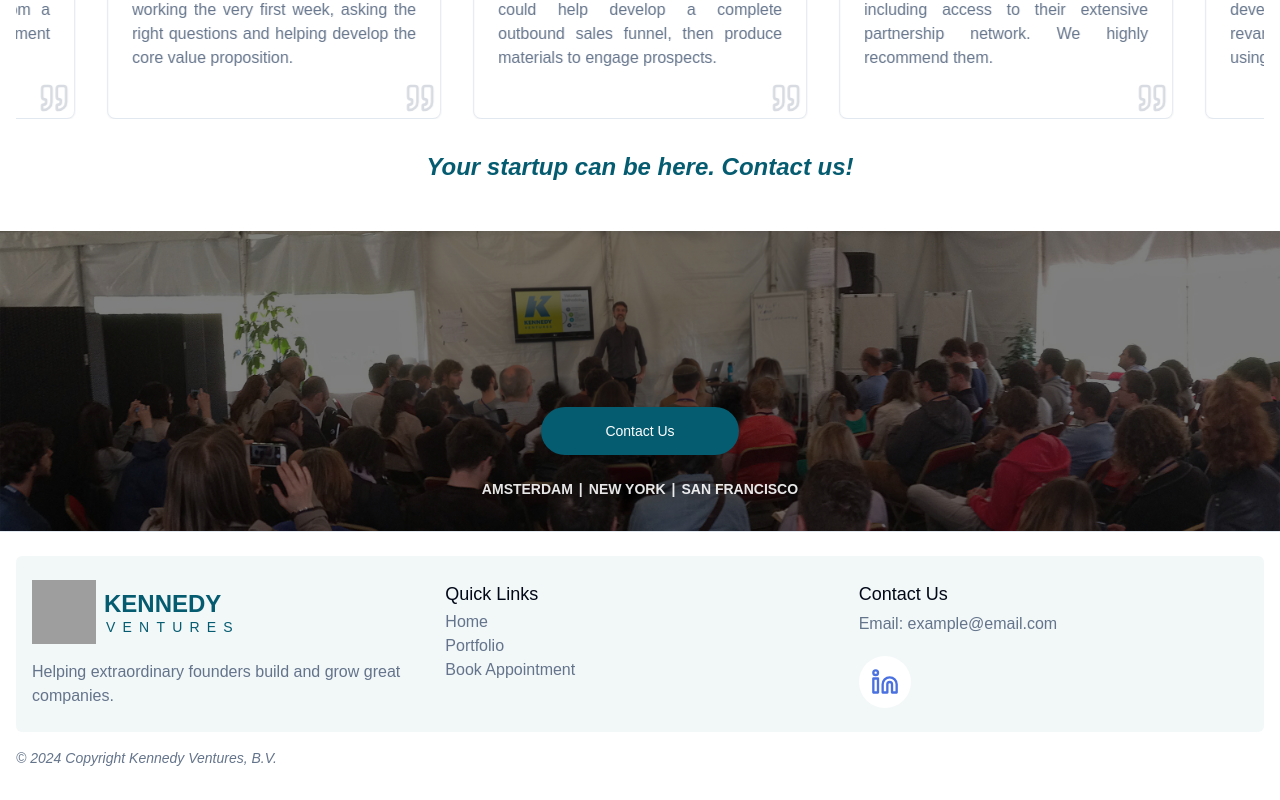
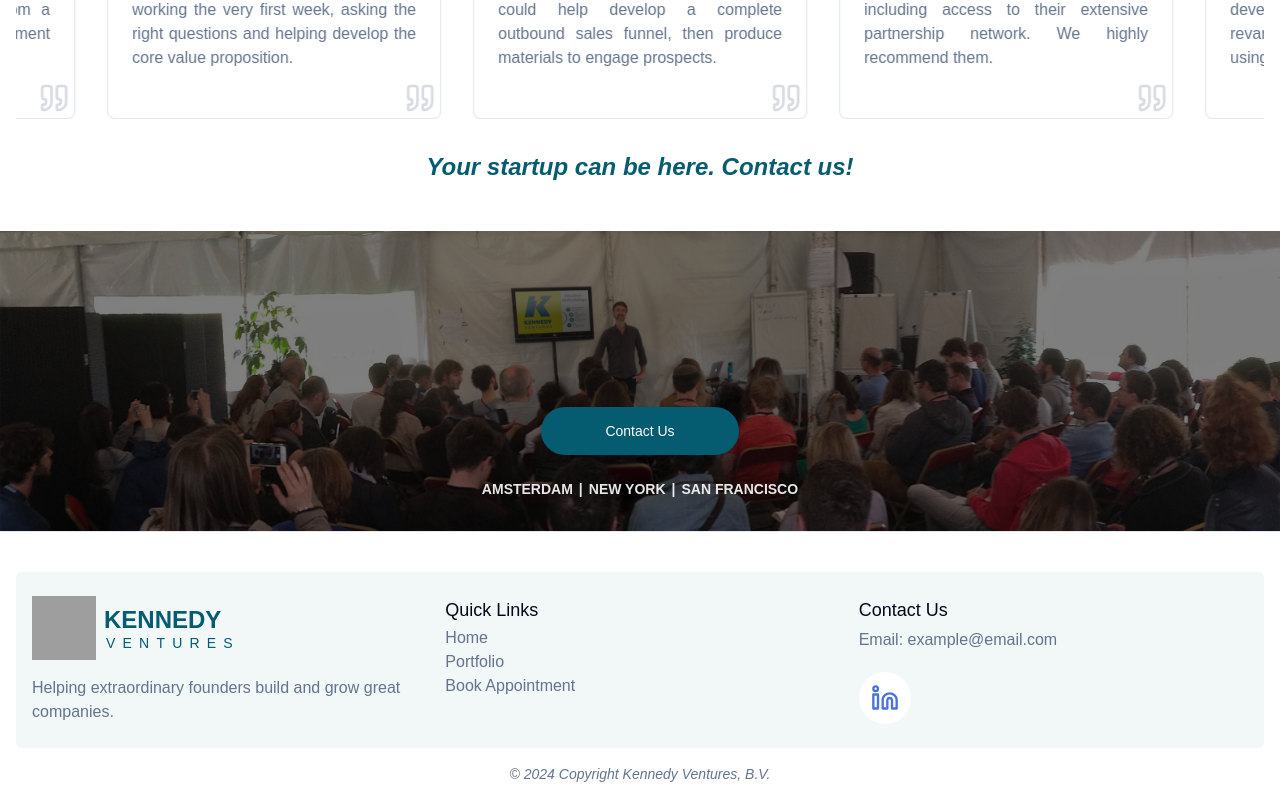
Before and after one commit to imfarhat/Kennedy-Ventures, a Next.js app: page / in a window 1280 px wide. Shown: the part 2351-3151 px from the top of the page. Built offline with nearby package versions, Linux system fonts and the light colour scheme; grey boxes are pictures that could not be loaded.

Commit message:
add foter mt

```diff
--- a/src/components/Footer.js
+++ b/src/components/Footer.js
@@ -45,7 +45,7 @@ const Footer = () => {
   return (
     <footer className="border-t flex flex-col items-center justify-center">
       <section className="flex items-center justify-center w-full">
-        <div className="container px-4 py-6 bg-secondary/5 rounded-md grid grid-cols-1 md:grid-cols-2 lg:grid-cols-3 gap-4 md:gap-6 items-center justify-center w-full mx-4 mt-6">
+        <div className="container px-4 py-6 bg-secondary/5 rounded-md grid grid-cols-1 md:grid-cols-2 lg:grid-cols-3 gap-4 md:gap-6 items-center justify-center w-full mx-4 mt-8 md:mt-10">
           <aside className="flex flex-col gap-4 items-start justify-start max-w-96">
             <Link
               href="/"
@@ -134,7 +134,7 @@ const Footer = () => {
         </div>
       </section>
 
-      <div className="container px-4 py-4 flex flex-wrap items-center justify-start">
+      <div className="container px-4 py-4 flex flex-wrap items-center justify-center">
         <em className="text-xs md:text-sm font-medium whitespace-nowrap text-muted-foreground">
           &copy; {new Date().getFullYear()} Copyright Kennedy Ventures, B.V.
         </em>
```
